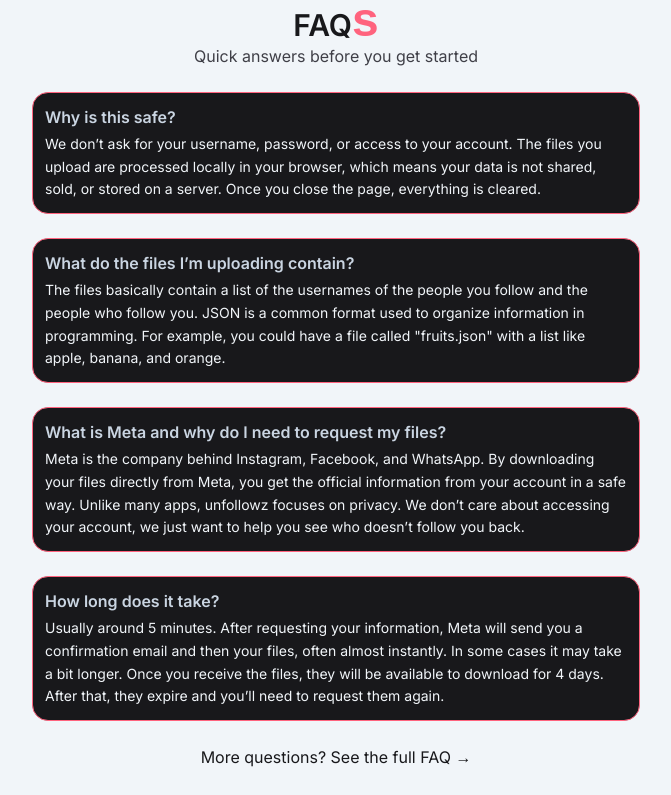
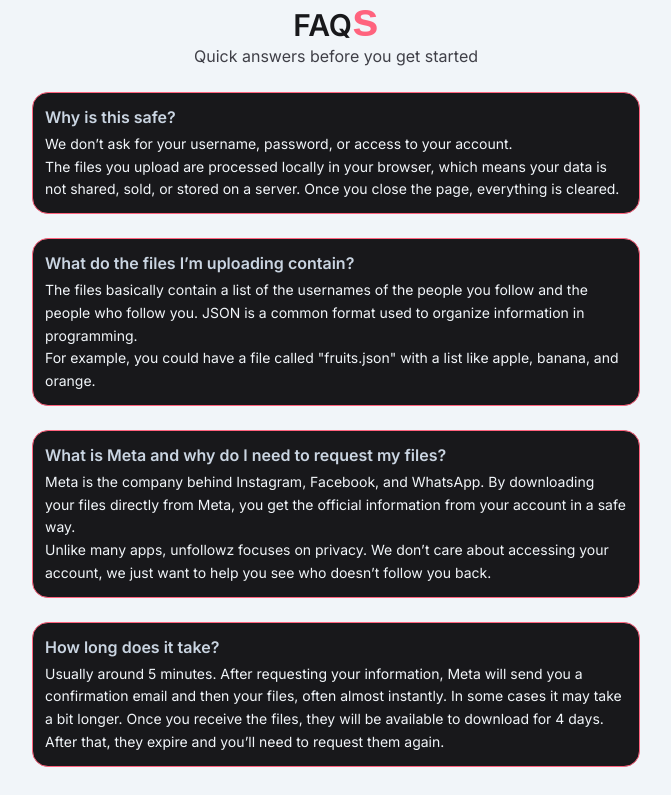
Before and after one commit to ndamatta/unfollowz, a Next.js app: page /en in a window 1280 px wide. Shown: the part 1600-2395 px from the top of the page, without its empty margins (304-975 px from the left). Built offline with nearby package versions, Linux system fonts and the light colour scheme; a web font is replaced by a local one.

Commit message:
added property to allow /n in translations

```diff
--- a/src/components/FAQSection.tsx
+++ b/src/components/FAQSection.tsx
@@ -16,7 +16,7 @@ function FlatItem({ item }: { item: FAQItem }) {
       <h3 className="text-sm sm:text-base font-semibold text-slate-300">
         {item.q}
       </h3>
-      <p className="text-xs sm:text-sm text-slate-100 mt-1 leading-relaxed">
+      <p className="text-xs sm:text-sm text-slate-100 mt-1 leading-relaxed whitespace-pre-line">
         {item.a}
       </p>
     </div>
@@ -43,7 +43,7 @@ function AccordionItem({ item, index }: { item: FAQItem; index: number }) {
         </span>
       </button>
       {open && (
-        <div id={panelId} role="region" className="px-5 py-4 bg-zinc-900 text-slate-200 text-xs sm:text-sm leading-relaxed border-rose-400 border-b">
+        <div id={panelId} role="region" className="px-5 py-4 bg-zinc-900 text-slate-200 text-xs sm:text-sm leading-relaxed border-rose-400 border-b whitespace-pre-line">
           {item.a}
         </div>
       )}
```
